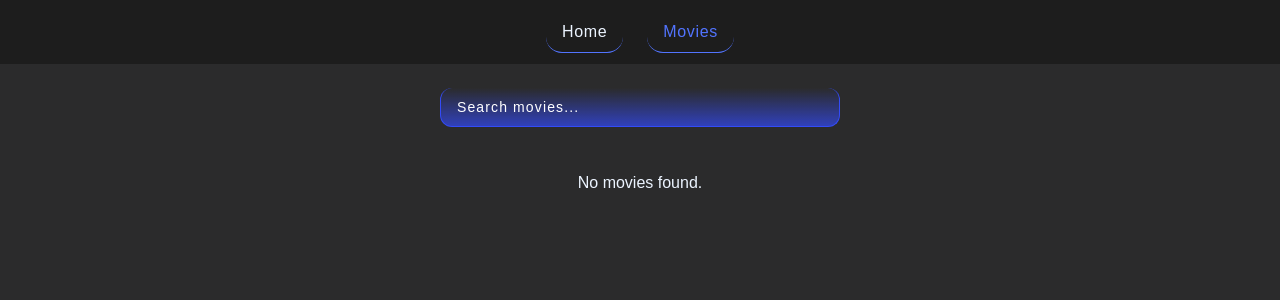
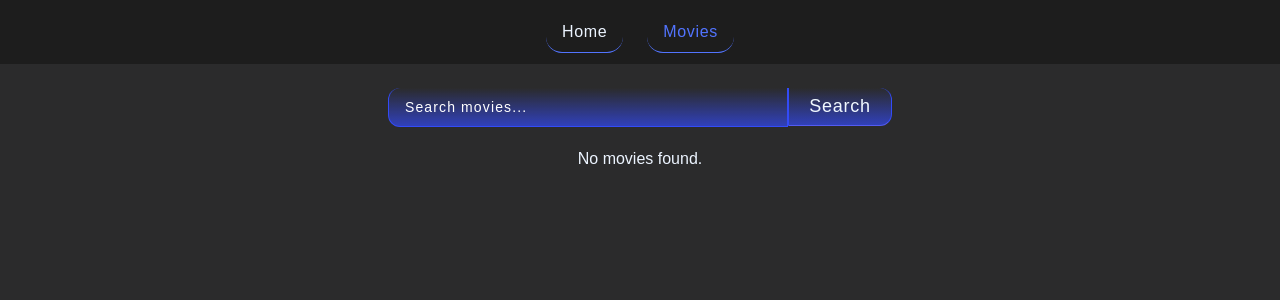
Before and after one commit to NataliiaKopychynska/goit-react-hw-05, a React (Vite) app: page /movies in a window 1280 px wide. Shown: the top 300 px of the page. Built offline with nearby package versions, Linux system fonts and the light colour scheme.

Commit message:
ass start

```diff
--- a/src/components/MovieList/MovieList.jsx
+++ b/src/components/MovieList/MovieList.jsx
@@ -1,13 +1,37 @@
+// import { NavLink } from "react-router-dom";
+// import s from "./MovieList.module.css";
+
+// const MovieList = ({ movie, searchQuery }) => {
+//   return (
+//     <div
+//       //   key={movie.id}
+//       className={s.card}
+//     >
+//       <NavLink to={`/movie/${movie.id}`} state={{ searchQuery }} id={movie.id}>
+//         <img
+//           src={`https://image.tmdb.org/t/p/w500${movie.poster_path}`}
+//           alt={movie.title}
+//           className={s.img}
+//         />
+//         <h3 className={s.tittleMovie}>{movie.title}</h3>
+//         Details
+//       </NavLink>
+//     </div>
+//   );
+// };
+
+// export default MovieList;
+
 import { NavLink } from "react-router-dom";
 import s from "./MovieList.module.css";
 
-const MovieList = ({ movie, searchQuery }) => {
+const MovieList = ({ movies }) => {
   return (
-    <div
-      //   key={movie.id}
-      className={s.card}
-    >
-      <NavLink to={`/movie/${movie.id}`} state={{ searchQuery }} id={movie.id}>
+    <div className={s.list}>
+      {movies.map((movie) => (
+        <div key={movie.id} className={s.card}>
+          {/* Передаємо додаткову інформацію через state в NavLink */}
+          <NavLink to={`/movie/${movie.id}`} state={{ movie }}>
             <img
               src={`https://image.tmdb.org/t/p/w500${movie.poster_path}`}
               alt={movie.title}
@@ -17,6 +41,8 @@ const MovieList = ({ movie, searchQuery }) => {
             Details
           </NavLink>
         </div>
+      ))}
+    </div>
   );
 };
 
--- a/src/components/MovieList/MovieList.module.css
+++ b/src/components/MovieList/MovieList.module.css
@@ -1,5 +1,12 @@
+.list {
+  display: grid;
+  grid-template-columns: repeat(4, 1fr);
+  gap: 24px;
+  margin-top: 24px;
+}
+
 .card {
-  width: 200px;
+  width: 280px;
   border-bottom: 1px solid #334bf8;
   border-right: 1px solid #334bf8;
   border-left: 1px solid #334bf8;
@@ -16,6 +23,10 @@
 }
 
 .tittleMovie {
+  color: aliceblue;
+  font-weight: 400;
+
+  letter-spacing: 0.04em;
   font-size: 16px;
   margin: 10px 0 0 0;
 }
--- a/src/pages/HomePage/HomePage.jsx
+++ b/src/pages/HomePage/HomePage.jsx
@@ -29,22 +29,20 @@ const HomePage = () => {
   console.log(movies);
   return (
     <div>
-      {/* <Formik>
-        <Form></Form>
-      </Formik> */}
       <h2 className={s.title}>Trending today</h2>
       {loading ? (
         <p>Loading...</p>
       ) : (
         <div className={s.cardGrid}>
           {movies.length > 0 ? (
-            movies.map((movie) => <MovieList key={movie.id} movie={movie} />)
+            // передаємо масив movies як пропс до MovieList
+            <MovieList movies={movies} />
           ) : (
             <p>No movies found.</p>
           )}
         </div>
       )}
-      {isError && <p>error</p>}
+      {isError && <p>Error fetching data.</p>}
     </div>
   );
 };
--- a/src/pages/MovieDetailsPage/MovieDetailsPage.jsx
+++ b/src/pages/MovieDetailsPage/MovieDetailsPage.jsx
@@ -1,26 +1,30 @@
-import { NavLink, Outlet, useNavigate, useParams } from "react-router-dom";
+import {
+  NavLink,
+  Outlet,
+  useLocation,
+  useNavigate,
+  useParams,
+} from "react-router-dom";
 import s from "./MovieDetailsPage.module.css";
 import clsx from "clsx";
 import { detailsMovie } from "../../service/api";
-import { useEffect, useState } from "react";
+import { useEffect, useState, useRef } from "react";
 
 const MovieDetailsPage = () => {
   const { movieId } = useParams();
   const [loading, setLoading] = useState(false);
   const [movieDetails, setMovieDetails] = useState(null);
   const navigate = useNavigate();
+  const location = useLocation();
+  const { movie } = location.state || {}; // Отримуємо переданий стан
 
-  const handleGoBack = () => {
-    const previousPage = document.referrer;
-    if (previousPage) {
-      navigate(-1);
-    } else {
-      navigate("/movies");
+  const firstFocusRef = useRef(); // Використовуємо useRef для фокусу
+
+  useEffect(() => {
+    if (firstFocusRef.current) {
+      firstFocusRef.current.focus(); // Встановлюємо фокус на перший елемент
     }
-  };
-  const buildLinkClass = ({ isActive }) => {
-    return clsx(s.link, isActive && s.active);
-  };
+  }, []);
 
   useEffect(() => {
     const getMovieDetails = async () => {
@@ -31,7 +35,6 @@ const MovieDetailsPage = () => {
       setLoading(true);
       try {
         const data = await detailsMovie(movieId);
-
         setMovieDetails(data);
       } catch (error) {
         console.error("Error fetching movies details:", error);
@@ -42,13 +45,34 @@ const MovieDetailsPage = () => {
     getMovieDetails();
   }, [movieId]);
 
+  const handleGoBack = () => {
+    const previousPage = document.referrer;
+    if (previousPage) {
+      navigate(-1);
+    } else {
+      navigate("/movies");
+    }
+  };
+
+  const buildLinkClass = ({ isActive }) => {
+    return clsx(s.link, isActive && s.active);
+  };
+
+  if (!movie && !movieDetails) {
+    return <p>No movie data available</p>;
+  }
+
   return (
     <>
       <div className={s.detilesMovie}>
         {/* <NavLink className={s.backLink} to="/">
           Go back
         </NavLink> */}
-        <button onClick={handleGoBack} className={s.backLink}>
+        <button
+          onClick={handleGoBack}
+          className={s.backLink}
+          ref={firstFocusRef}
+        >
           Go back
         </button>
         {movieDetails && (
@@ -79,4 +103,5 @@ const MovieDetailsPage = () => {
     </>
   );
 };
+
 export default MovieDetailsPage;
--- a/src/pages/MoviesPage/MoviesPage.jsx
+++ b/src/pages/MoviesPage/MoviesPage.jsx
@@ -1,11 +1,8 @@
-// import { Field, Form, Formik } from "formik";
-
 import { lazy, useEffect, useState } from "react";
-import { fetchMovies, searchMoviesForPrompt } from "../../service/api";
-// import MovieList from "../../components/MovieList/MovieList";
+import { searchMoviesForPrompt } from "../../service/api";
 import s from "./MoviesPage.module.css";
 import toast, { Toaster } from "react-hot-toast";
-import { useLocation, useNavigate } from "react-router-dom";
+import { useNavigate, useSearchParams } from "react-router-dom";
 
 const MovieList = lazy(() => import("../../components/MovieList/MovieList"));
 
@@ -14,25 +11,37 @@ const MoviesPage = () => {
   const [movies, setMovies] = useState([]);
   const [loading, setLoading] = useState(false);
   const navigate = useNavigate();
-  const location = useLocation();
+  const [searchParams] = useSearchParams(); // Використовуємо useSearchParams для доступу до параметрів запиту
 
+  // Функція для отримання фільмів на основі запиту
+  const fetchMoviesAndSetState = async (query) => {
+    try {
+      setLoading(true);
+      const data = await searchMoviesForPrompt(query);
+      console.log("Fetched movies:", data); // Debug
+      setMovies(data.results);
+    } catch (error) {
+      console.error("Error fetching movies:", error);
+      setMovies([]);
+    } finally {
+      setLoading(false);
+    }
+  };
+
+  // Викликається при змінах у параметрах пошуку або коли користувач вводить новий запит
   useEffect(() => {
-    const queryParams = new URLSearchParams(location.search);
-    const queryFromUrl = queryParams.get("query");
+    const queryFromUrl = searchParams.get("query");
     if (queryFromUrl) {
       setQuery(queryFromUrl);
+      fetchMoviesAndSetState(queryFromUrl); // Оновлюємо фільми при зміні параметрів
     }
-  }, [location.search]);
+  }, [searchParams]);
 
-  const handleChange = (e) => {
+  const handleSubmit = (e) => {
     e.preventDefault();
-    setQuery(e.target.value);
-  };
 
-  const handleSubmit = async (e) => {
-    e.preventDefault();
     if (query.trim() === "") {
-      toast("Please, enter your prompt!", {
+      toast("Please, enter your search query!", {
         icon: "👏",
         style: {
           borderRadius: "10px",
@@ -43,49 +52,34 @@ const MoviesPage = () => {
       return;
     }
 
-    if (query.trim()) {
-      navigate(`?query=${query}`);
-    } else {
-      navigate("/");
-    }
-
-    try {
-      setLoading(true);
-      const data = await searchMoviesForPrompt(query);
-      setMovies(data.results);
-    } catch (error) {
-      console.error("Error fetching movies:", error);
-    } finally {
-      setLoading(false);
-    }
+    // Оновлюємо URL з новим запитом
+    navigate(`?query=${query}`);
   };
-
-  useEffect(() => {
-    if (query) {
-      fetchMovies(query);
-    }
-  }, [query]);
 
   return (
     <div className={s.contentContainer}>
       <Toaster />
-      <form onSubmit={handleSubmit}>
+      <form onSubmit={handleSubmit} className={s.searchForm}>
         <input
           className={s.inputForm}
           type="text"
           placeholder="Search movies..."
           value={query}
-          onChange={handleChange}
+          onChange={(e) => setQuery(e.target.value)} // Оновлення стану query при введенні
         />
+        <button type="submit" className={s.submitButton}>
+          Search
+        </button>
       </form>
       {loading && <p>Loading...</p>}
-      <div className={s.cardGrid}>
-        {movies.length > 0 ? (
-          movies.map((movie) => <MovieList key={movie.id} movie={movie} />)
-        ) : (
-          <p className={s.noFound}>No movies found.</p>
-        )}
-      </div>
+      {!loading && movies.length > 0 && (
+        <div className={s.cardGrid}>
+          <MovieList movies={movies} />
+        </div>
+      )}
+      {!loading && movies.length === 0 && (
+        <p className={s.noFound}>No movies found.</p>
+      )}
     </div>
   );
 };
--- a/src/pages/MoviesPage/MoviesPage.module.css
+++ b/src/pages/MoviesPage/MoviesPage.module.css
@@ -6,11 +6,29 @@
   font-size: 20px;
 }
 
-.cardGrid {
+/* .cardGrid {
   display: grid;
   grid-template-columns: repeat(4, 1fr);
   gap: 24px;
   margin-top: 24px;
+} */
+
+.submitButton {
+  border: none;
+  background-color: #2f2f2f;
+  border-bottom: 1px solid #535bf2;
+  border-right: 1px solid #334bf8;
+  border-left: 1px solid #334bf8;
+  background: linear-gradient(rgba(1, 1, 1, 0), #334af8b1);
+  /* border-radius: 12px; */
+  border-top-right-radius: 12px;
+  border-bottom-right-radius: 12px;
+  padding: 8px 12px;
+  width: 104px;
+  color: aliceblue;
+  font-size: 18px;
+  font-weight: 300;
+  letter-spacing: 0.04em;
 }
 
 .inputForm {
@@ -21,7 +39,9 @@
   border-bottom: 1px solid #334bf8;
   border-right: 1px solid #334bf8;
   border-left: 1px solid #334bf8;
-  border-radius: 12px;
+  border-top-left-radius: 12px;
+  border-bottom-left-radius: 12px;
+  /* border-radius: 12px; */
   padding: 10px;
   padding-left: 16px;
 
```
Lines whose indentation alone changed are shown as unchanged.
